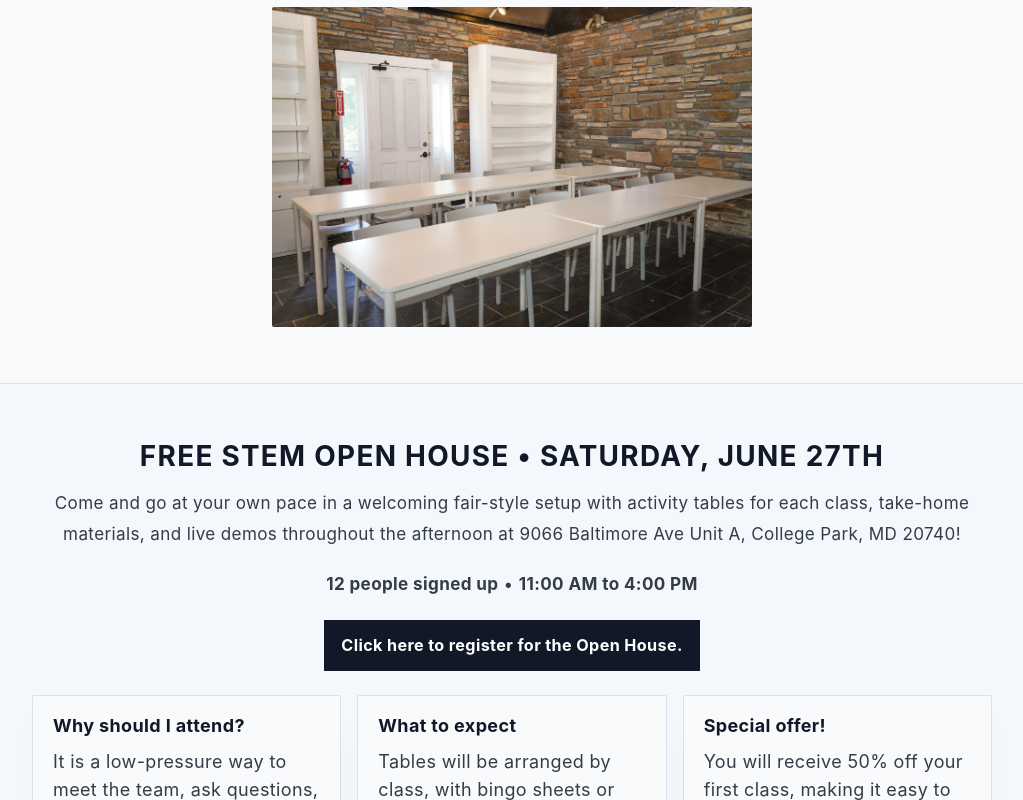
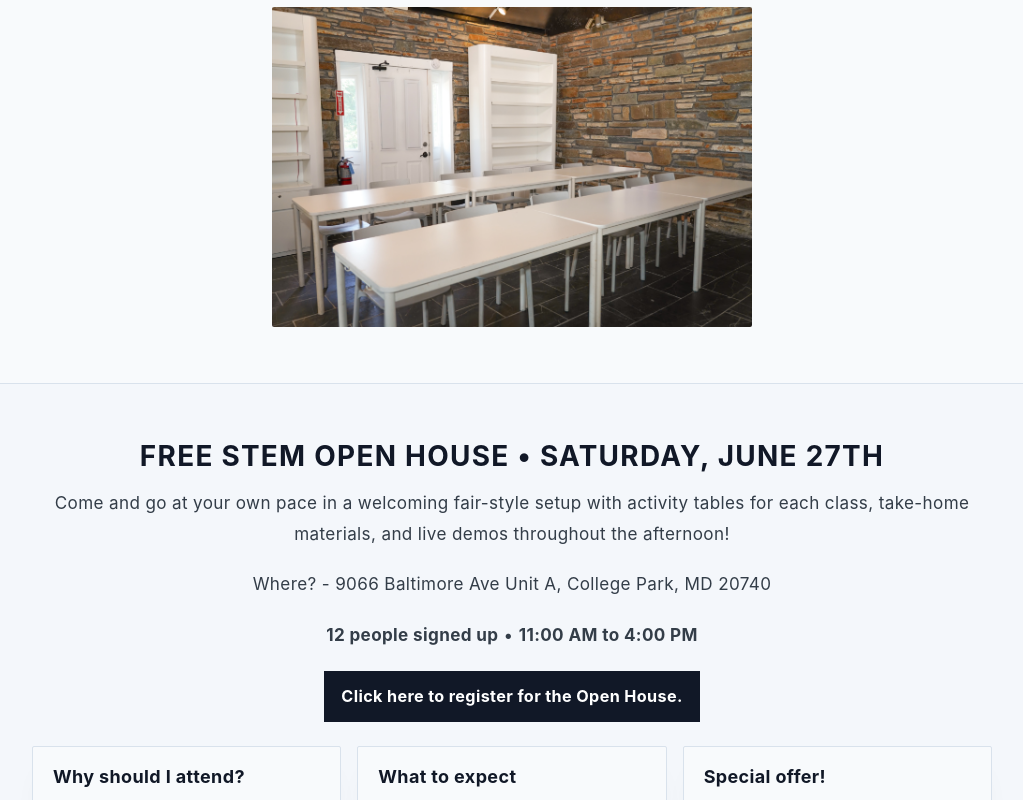
Before and after one commit to davidseol628-sketch/davids-website, a React (Vite) app: page / in a window 1280 px wide. Shown: the part 355-1155 px from the top of the page, without its empty margins (128-1151 px from the left). Built offline with nearby package versions, Linux system fonts and the light colour scheme; no server answers.

Commit message:
Separate Open House address line

```diff
--- a/src/routes/Home.jsx
+++ b/src/routes/Home.jsx
@@ -46,8 +46,10 @@ export default function Home() {
         <p className={styles.lead}>
           Come and go at your own pace in a welcoming fair-style setup with
           activity tables for each class, take-home materials, and live demos
-          throughout the afternoon at 9066 Baltimore Ave Unit A, College Park,
-          MD 20740!
+          throughout the afternoon!
+        </p>
+        <p className={styles.lead}>
+          Where? - 9066 Baltimore Ave Unit A, College Park, MD 20740
         </p>
         <p className={styles.lead}>
           <strong>12 people signed up</strong> • <strong>11:00 AM to 4:00 PM</strong>
```
